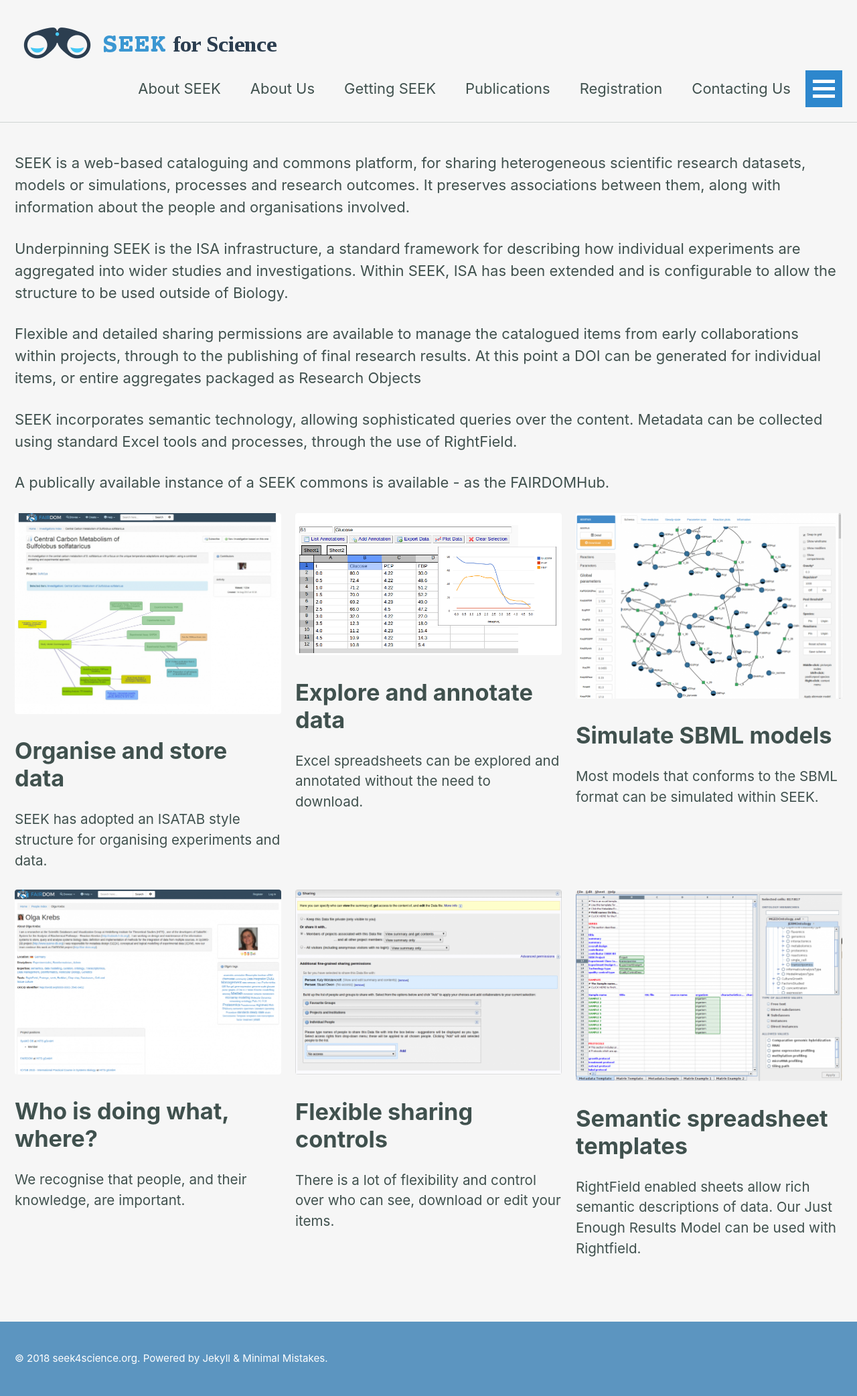
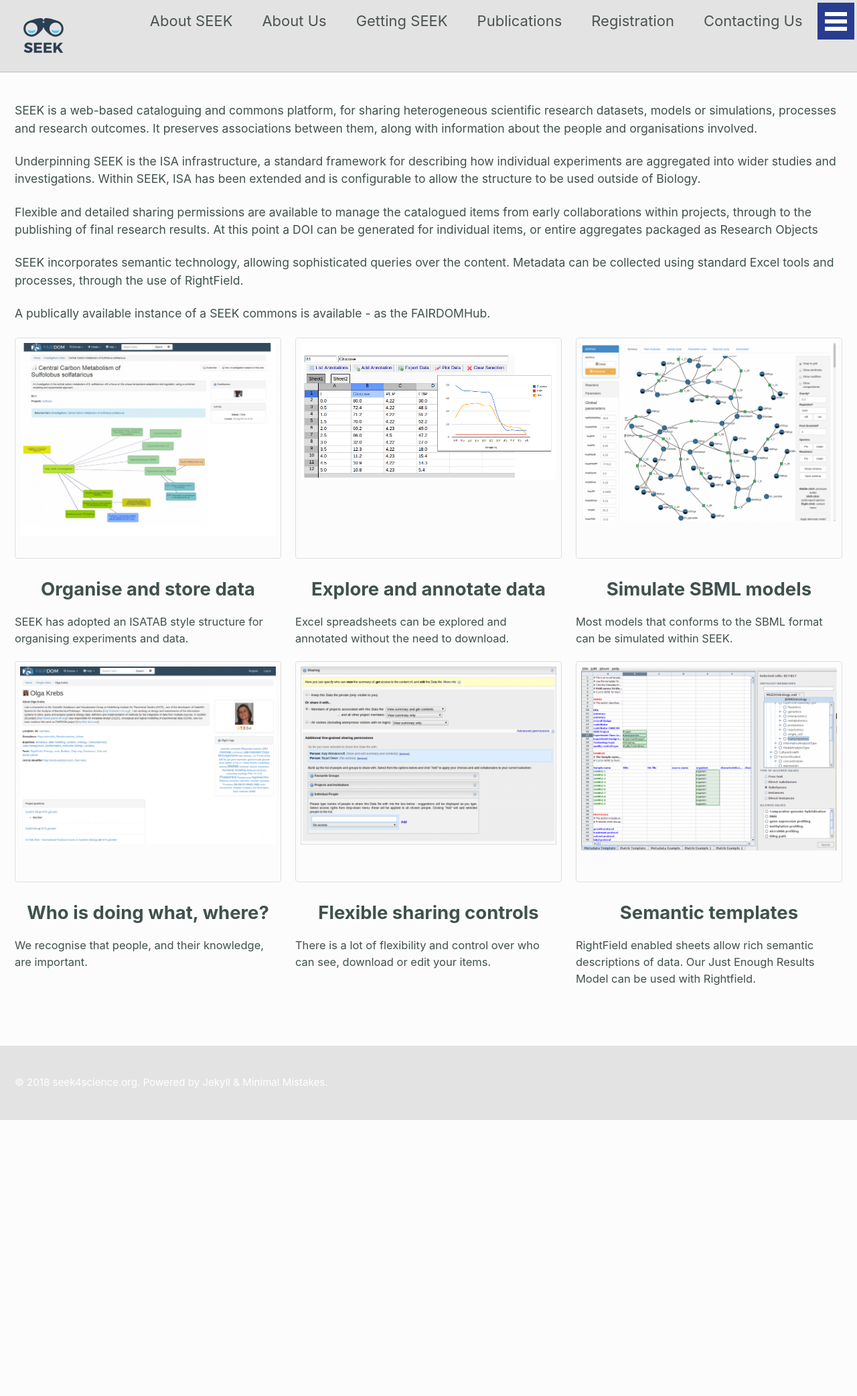
Before and after one commit to wna-se/seek4science.github.io, a Jekyll site: the page built from index.md, in a window 1280 px wide. Shown: the whole page at 67% size. Built offline with Jekyll 4.4.1, drawn with Linux system fonts in a browser that asks for light colours; nearby versions of some CDN libraries; after the commit the page ends 1672 px from its top, so only the background shows below that.

Commit message:
style tweaks

```diff
--- a/_includes/masthead.html
+++ b/_includes/masthead.html
@@ -2,7 +2,7 @@
 <div class="masthead">
   <div class="masthead__inner-wrap">
     <div class="masthead__menu">
-      <a class="site-title" href="{{ '/' | relative_url }}"><img src="/assets/images/seek4science-logo.png"/></a>
+      <a class="site-title" href="{{ '/' | relative_url }}"><img src="/assets/images/seek-logo.svg"/></a>
       <nav id="site-nav" class="greedy-nav">
         <ul class="visible-links">
           {% for link in site.data.navigation.main %}
--- a/_sass/minimal-mistakes/skins/_seek.scss
+++ b/_sass/minimal-mistakes/skins/_seek.scss
@@ -3,16 +3,29 @@
    ========================================================================== */
 
 /* Colors */
-$background-color: #f6f6f6 !default;
+$background-color: #fcfcfc !default;
 $text-color: #40514e !default;
 $muted-text-color: #40514e !default;
-$primary-color: #2d87cd !default;
-$border-color: mix(#fff, #40514e, 75%) !default;
-$footer-background-color: #5c95c0 !default;
+$primary-color: #283d8f !default;
+$border-color: mix(#000, $background-color, 25%) !default;
+$footer-background-color: mix(#000, $background-color, 10%) !default;
+$footer-text-color: mix(#000, $text-color, 50%) !default;
 $link-color: #30599e !default;
-$masthead-link-color: $text-color !default;
-$masthead-link-color-hover: $text-color !default;
+$masthead-background-color: $footer-background-color !default;
+$masthead-link-color: mix(#555,$text-color,50%) !default;
+$masthead-link-color-hover: mix(#000, $text-color, 20%) !default;
 $navicon-link-color-hover: mix(#fff, $text-color, 80%) !default;
+
+$teaser-item-border-color: mix(#fff, $border-color, 50%) !default;
+
+/* Fonts */
+.page__content {
+  p,
+  li,
+  dl {
+    font-size: 0.8em !important;
+  }
+}
 
 .page {
   width: 100% !important;
@@ -25,3 +38,36 @@ $navicon-link-color-hover: mix(#fff, $text-color, 80%) !default;
 .page__footer-follow .social-icons .svg-inline--fa {
   color: inherit;
 }
+
+.masthead {
+  background: $masthead-background-color;
+}
+
+.greedy-nav {
+  background: $masthead-background-color !important;
+}
+
+.site-title {
+  width: 100px;
+  float:left;
+  padding-left: 1em !important;
+}
+
+.masthead__inner-wrap {
+  padding: 0.2em !important;
+}
+
+.feature__item .archive__item-teaser {
+  min-height: 12em;
+  border: $teaser-item-border-color solid 1px;
+  padding: 0.25em;
+}
+
+.feature__item {
+
+}
+
+h2.archive__item-title {
+  font-size: 1em;
+  text-align: center;
+}
--- a/index.md
+++ b/index.md
@@ -34,7 +34,7 @@ row2:
     url: "/flexible_sharing"
   - image_path: /assets/images/Rightfield-feature.png
     alt: "Rightfield"
-    title: "Semantic spreadsheet templates"
+    title: "Semantic templates"
     excerpt: "RightField enabled sheets allow rich semantic descriptions of data. Our Just Enough Results Model can be used with Rightfield."
     url: "/rightfield_templates"
 
```
Also changed, not shown: assets/images/seek-logo.svg (added).
